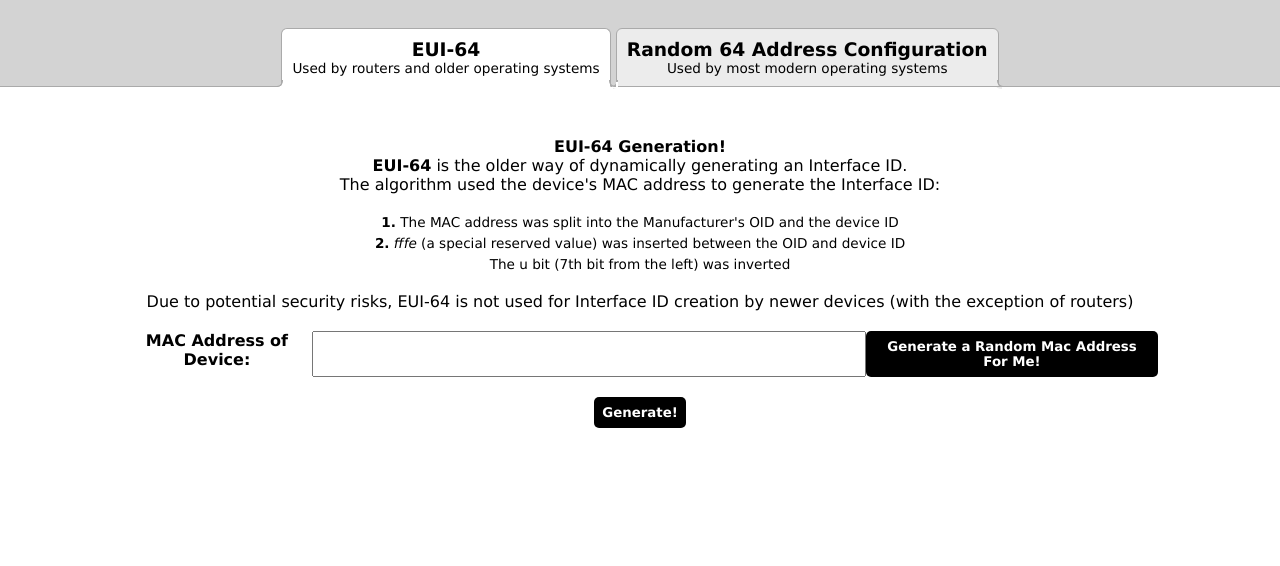
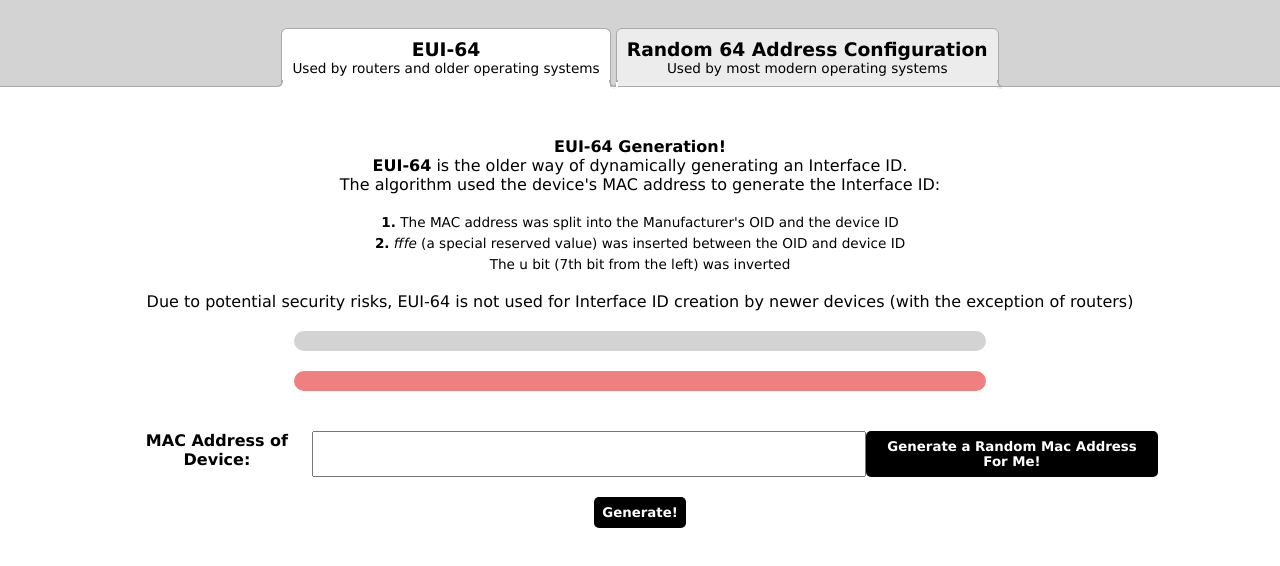
Before and after one commit to de-mark/algorithm_ipv6-eui-64, a plain HTML site: page index.html in a window 1280 px wide. Shown: the part 138-704 px from the top of the page. Drawn offline with Linux system fonts and the light colour scheme.

Commit message:
Added styling to error div

```diff
--- a/assets/css/main.css
+++ b/assets/css/main.css
@@ -118,6 +118,29 @@ header {
     width: 60%;
 }
 
+#generatedID {
+    width: 60%;
+    margin: 20px auto;
+    padding: 10px;
+    background-color: lightgrey;
+    letter-spacing: .1rem;
+    border-radius: 15px;
+}
+
+#errorDiv {
+    display: block;
+    width: 60%;
+    margin: 20px auto;
+    padding: 10px;
+    background-color: lightcoral;
+    letter-spacing: .1rem;
+    border-radius: 15px;
+}
+
+#errorDiv:empty {
+    display: none;
+}
+
 button {
     padding: 8px;
     border: none;
```
